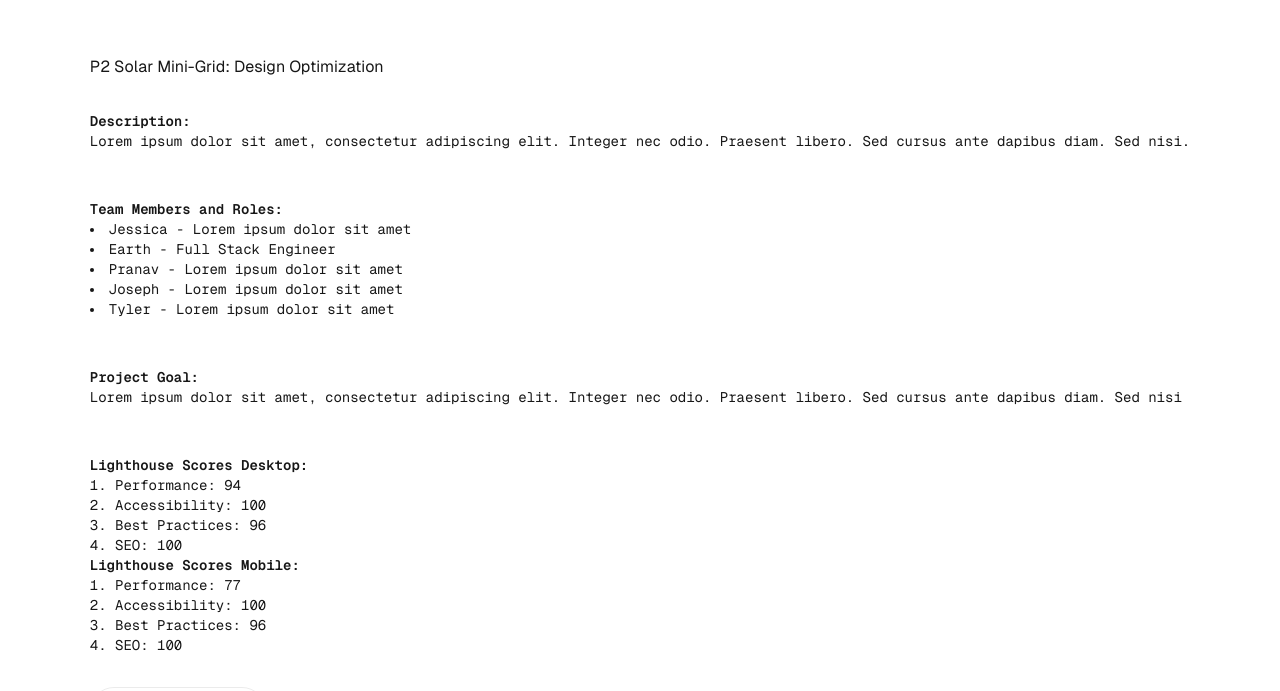
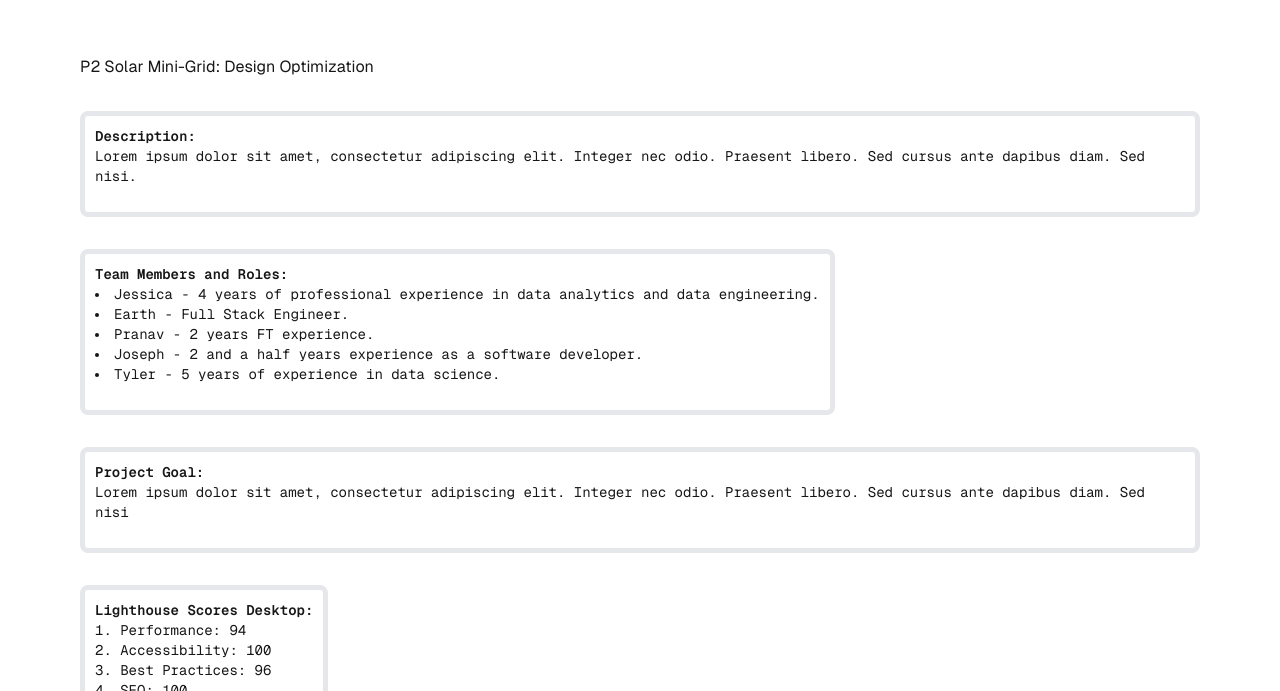
Before and after one commit to MgenGlder/nextjs-boilerplate, a Next.js app: page / in a window 1280 px wide. Shown: the part 109-800 px from the top of the page. Built offline with nearby package versions, Linux system fonts and the light colour scheme.

Commit message:
feat: Add improved styling and description copy.

```diff
--- a/app/globals.css
+++ b/app/globals.css
@@ -5,6 +5,12 @@
 :root {
   --background: #ffffff;
   --foreground: #171717;
+}
+
+.border-thick {
+    border-width: thick;
+    padding: 10px;
+    border-radius: 8px;
 }
 
 body {
--- a/app/page.tsx
+++ b/app/page.tsx
@@ -5,7 +5,7 @@ export default function Home() {
         <h1>P2 Solar Mini-Grid: Design Optimization</h1>
 
         {/* Brief Project Description */}
-        <section className="text-sm text-center sm:text-left font-[family-name:var(--font-geist-mono)]">
+        <section className="text-sm text-center sm:text-left font-[family-name:var(--font-geist-mono)] border-thick">
           <h2 className="font-bold">Description:</h2>
           <p className="mb-4">
             Lorem ipsum dolor sit amet, consectetur adipiscing elit. Integer nec odio. Praesent libero. Sed cursus ante dapibus diam. Sed nisi.
@@ -13,19 +13,19 @@ export default function Home() {
         </section>
 
         {/* Team Members and Roles */}
-        <section className="text-sm text-center sm:text-left font-[family-name:var(--font-geist-mono)]">
+        <section className="text-sm text-center sm:text-left font-[family-name:var(--font-geist-mono)] border-thick">
           <h2 className="font-bold">Team Members and Roles:</h2>
           <ul className="list-inside list-disc mb-4">
-            <li>Jessica - Lorem ipsum dolor sit amet</li>
-            <li>Earth - Full Stack Engineer</li>
-            <li>Pranav - Lorem ipsum dolor sit amet</li>
-            <li>Joseph - Lorem ipsum dolor sit amet</li>
-            <li>Tyler - Lorem ipsum dolor sit amet</li>
+            <li>Jessica - 4 years of professional experience in data analytics and data engineering.</li>
+            <li>Earth - Full Stack Engineer.</li>
+            <li>Pranav - 2 years FT experience.</li>
+            <li>Joseph - 2 and a half years experience as a software developer.</li>
+            <li>Tyler - 5 years of experience in data science.</li>
           </ul>
         </section>
 
         {/* Project Goal */}
-        <section className="text-sm text-center sm:text-left font-[family-name:var(--font-geist-mono)]">
+        <section className="text-sm text-center sm:text-left font-[family-name:var(--font-geist-mono)] border-thick">
           <h2 className="font-bold">Project Goal:</h2>
           <p className="mb-4">
             Lorem ipsum dolor sit amet, consectetur adipiscing elit. Integer nec odio. Praesent libero. Sed cursus ante dapibus diam. Sed nisi
@@ -33,7 +33,7 @@ export default function Home() {
         </section>
 
         {/* Lighthouse Scores */}
-        <section className="text-sm text-center sm:text-left font-[family-name:var(--font-geist-mono)]">
+        <section className="text-sm text-center sm:text-left font-[family-name:var(--font-geist-mono)] border-thick">
           <h2 className="font-bold">Lighthouse Scores Desktop:</h2>
             <ul className="list-inside list-decimal">
               <li>Performance: 94</li>
```
